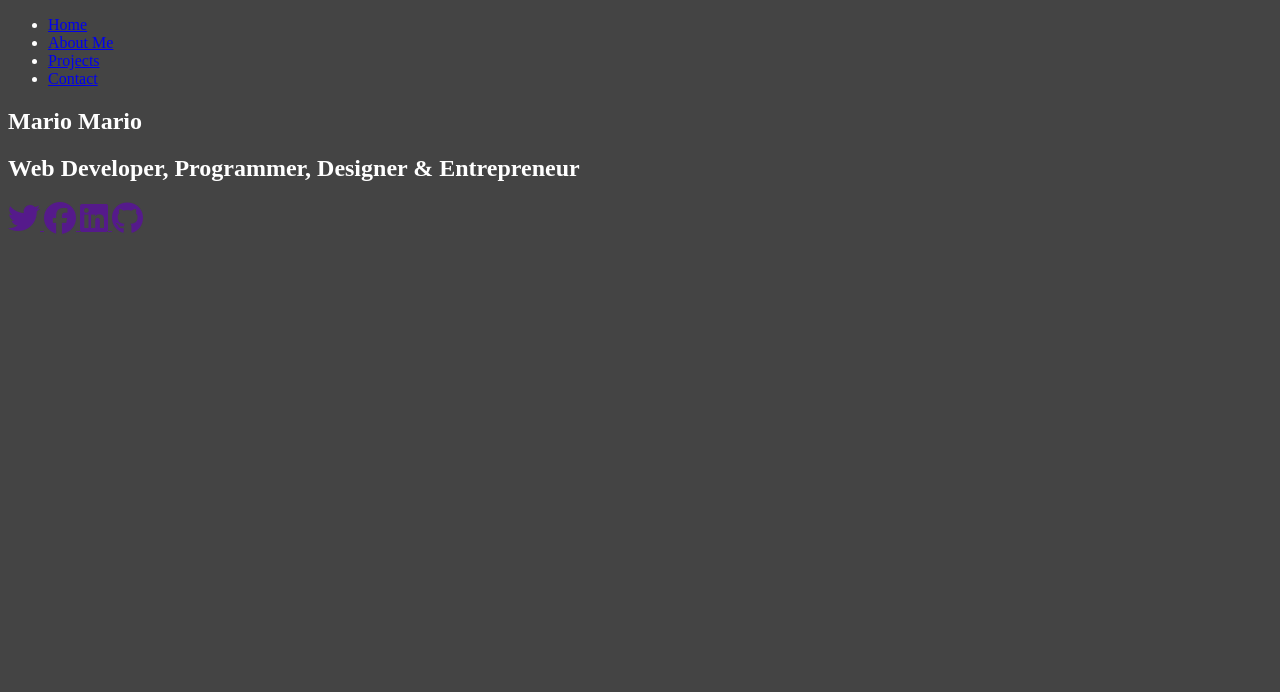
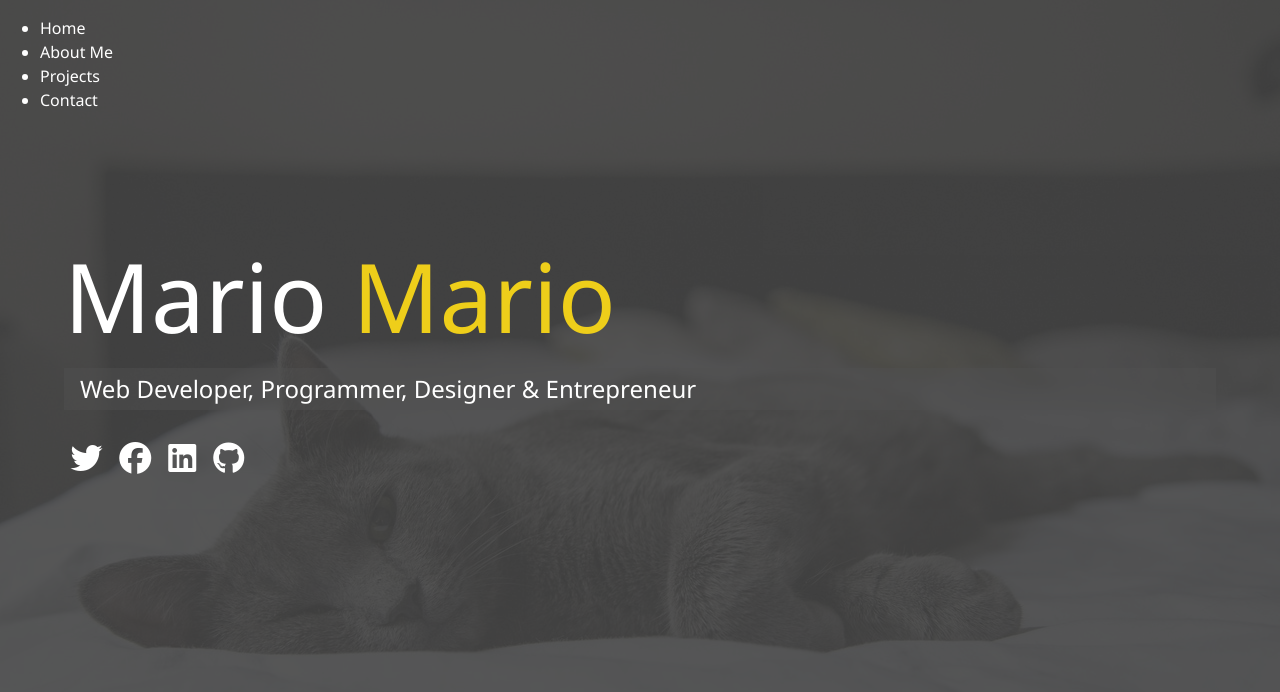
Before and after one commit to goalie2013/goalie2013.github.io, a website: page dist/index.html in a window 1280 px wide. Drawn offline with nearby package versions, Linux system fonts and the light colour scheme; files that its build step writes are made by us from their sources.

Commit message:
Main & Config Sass

```diff
--- /dev/null
+++ b/scss/_config.scss
@@ -0,0 +1,19 @@
+// Variables
+$primary-color: #444;
+$secondary-color: #eece1a;
+$show-home-image: true;
+$home-img: url(../img/pic1.jpg);
+
+@mixin background {
+  @if $show-home-image {
+    &#bg-img {
+      background: $home-img;
+      background-attachment: fixed;
+      background-size: cover;
+    }
+  }
+}
+
+@mixin easeOut {
+  transition: all 0.5s ease-out;
+}
--- a/scss/main.scss
+++ b/scss/main.scss
@@ -1,6 +1,89 @@
-$primary-color: #444;
+@import "config";
+
+// 1 rem === 16px
+
+// Change to total css reset
+* {
+  box-sizing: border-box;
+}
 
 body {
+  @include background;
   background: $primary-color;
   color: #fff;
+  font-family: "Segoe UI", Tahoma, Geneva, Verdana, sans-serif;
+  height: 100%;
+  line-height: 1.5;
+  margin: 0;
 }
+
+.overlay {
+  position: absolute;
+  top: 0;
+  left: 0;
+  width: 100%;
+  height: 100%;
+  background: rgba($primary-color, 0.9);
+  z-index: -1;
+}
+
+// Headings
+h1,
+h2,
+h3 {
+  font-weight: 400;
+  margin: 0;
+
+  &.lg-heading {
+    font-size: 6rem;
+  }
+  &.sm-heading {
+    background: rgba(lighten($primary-color, 5), 0.5);
+    margin-bottom: 2rem;
+    padding: 0.2rem 1rem;
+  }
+}
+
+a {
+  color: #fff;
+  text-decoration: none;
+}
+
+// Header
+header {
+  position: fixed;
+  width: 100%;
+  z-index: 2;
+}
+
+.text-secondary {
+  color: $secondary-color;
+}
+
+// Main
+main {
+  height: 100%;
+  padding: 4rem;
+
+  .icons {
+    margin-top: 1rem;
+
+    a {
+      padding: 0.4rem;
+
+      &:hover {
+        color: $secondary-color;
+        // transition: all 0.5s ease-out;
+        @include easeOut();
+      }
+    }
+  }
+}
+
+section {
+  &#home {
+    h1 {
+      margin-top: 20vh;
+    }
+  }
+}
```
Also changed, not shown: 1 other file.
